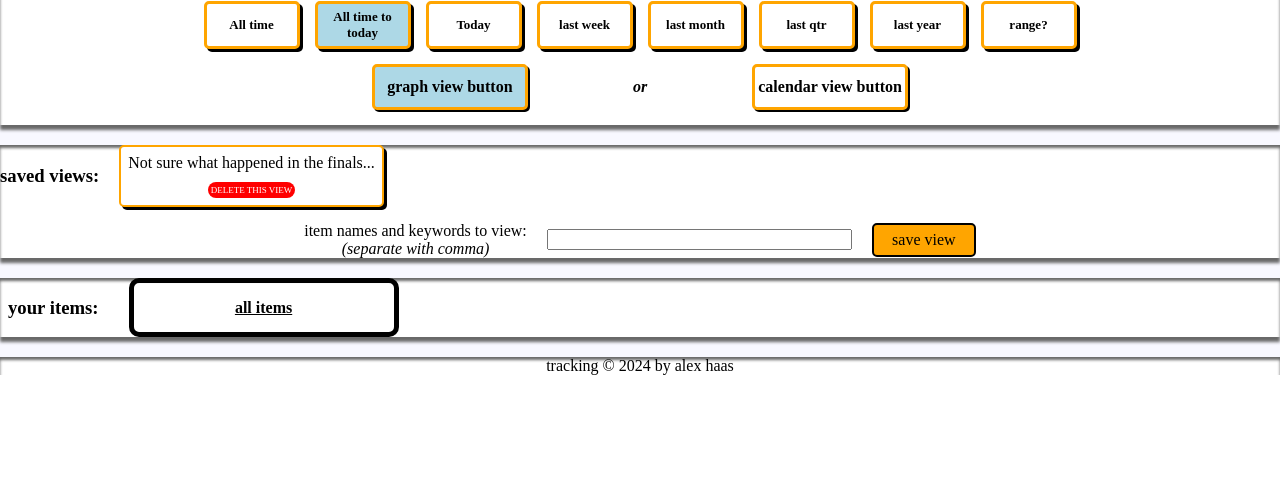
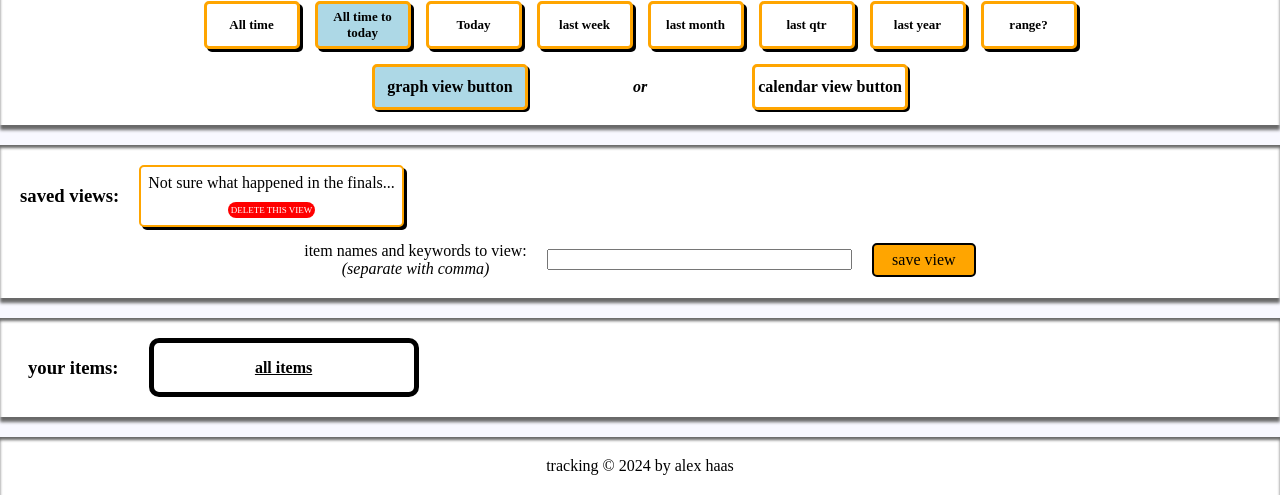
Before and after one commit to maimedlord/tracking, a Flask app: page /views_manage in a window 1280 px wide. Shown: the part 735-1230 px from the top of the page. Before the commit the page ends 1110 px from the top, so only its background shows below. Run offline with Flask 2, Linux system fonts and the light colour scheme; the visitor is signed in with stand-in values (Sample User, id 1).

Commit message:
item_create, item_track api's are up
fixing css: views_manage

```diff
--- a/static/css/base.css
+++ b/static/css/base.css
@@ -8,6 +8,7 @@
     flex-direction: row;
     justify-content: space-around;
     margin-top: 20px;
+    padding: 20px;
     width: 100%;
 }
 #base_nav {
@@ -25,6 +26,9 @@ body {
     padding: 0px 0px 0px 0px;
     margin: 0px 0px 0px 0px;
 }
+.border_box {
+    box-sizing: border-box;
+}
 .box_shadow_lr {
     box-shadow: 3px 3px 0px black;
 }
--- a/static/css/views_manage.css
+++ b/static/css/views_manage.css
@@ -82,6 +82,7 @@ body {
     gap: 20px;
     margin-top: 20px;
     max-width: 1600px;
+    padding: 20px;
     width: 100%;
 }
 #nav_graph_buttons {
@@ -123,11 +124,13 @@ body {
 }
 #root_views_saved {
     background-color: white;
+    box-sizing: border-box;
     display: flex;
     flex-direction: column;
     gap: 15px;
     margin-top: 20px;
     max-width: 1600px;
+    padding: 20px;
     width: 100%;
 }
 .view {
--- a/templates/base.html
+++ b/templates/base.html
@@ -36,7 +36,7 @@
     </div>
     {% block body %}
     {% endblock %}
-    <div id="base_footer">
+    <div class="border_box " id="base_footer">
         <div>tracking © 2024 by alex haas</div>
     </div>
     {% block javascript_footer %}
--- a/templates/views_manage.html
+++ b/templates/views_manage.html
@@ -59,7 +59,7 @@
             </div>
         </div>
     </div>
-        <div class="box_shadow_top_bottom" id="root_views_saved">
+        <div class="box_shadow_top_bottom border_box" id="root_views_saved">
             <div id="views_saved"></div>
             <div id="view_item_bucket">
                 <div class="text-align">item names and keywords to view:<br><i>(separate with comma)</i></div>
@@ -72,7 +72,7 @@
             </div>
             <div id="view_item_bucket_msg"></div>
         </div>
-        <div class="box_shadow_top_bottom" id="items"></div>
+        <div class="box_shadow_top_bottom border_box" id="items"></div>
     </div>
 {% endblock %}
 {% block javascript_footer %}
```
